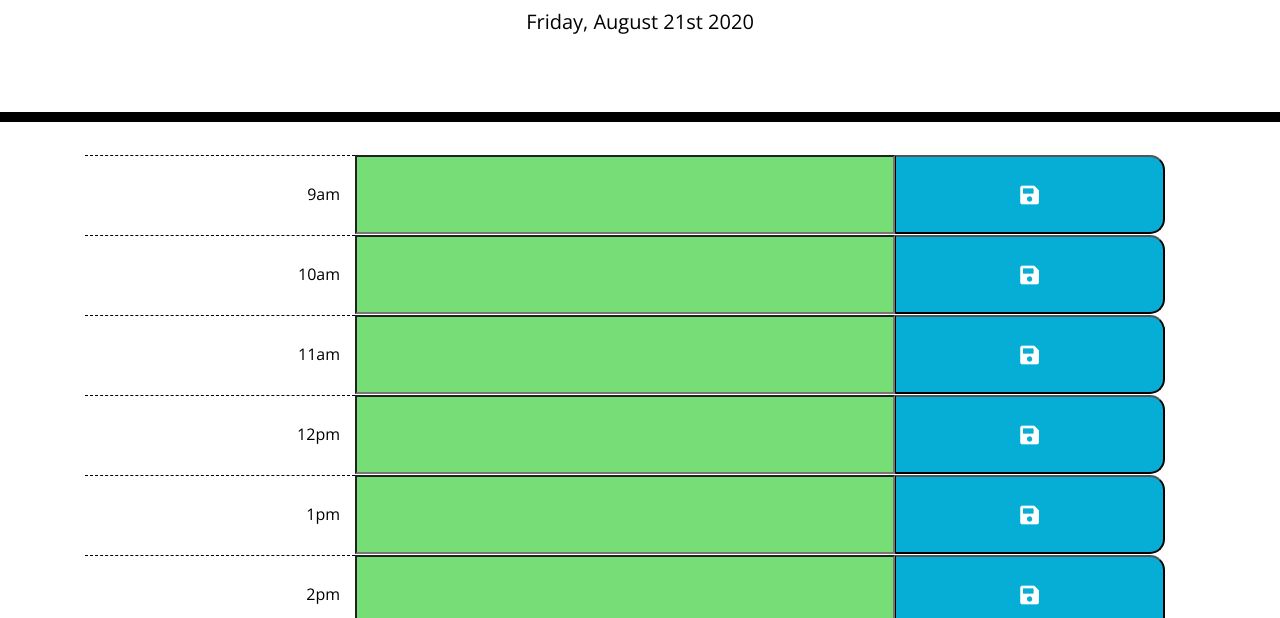
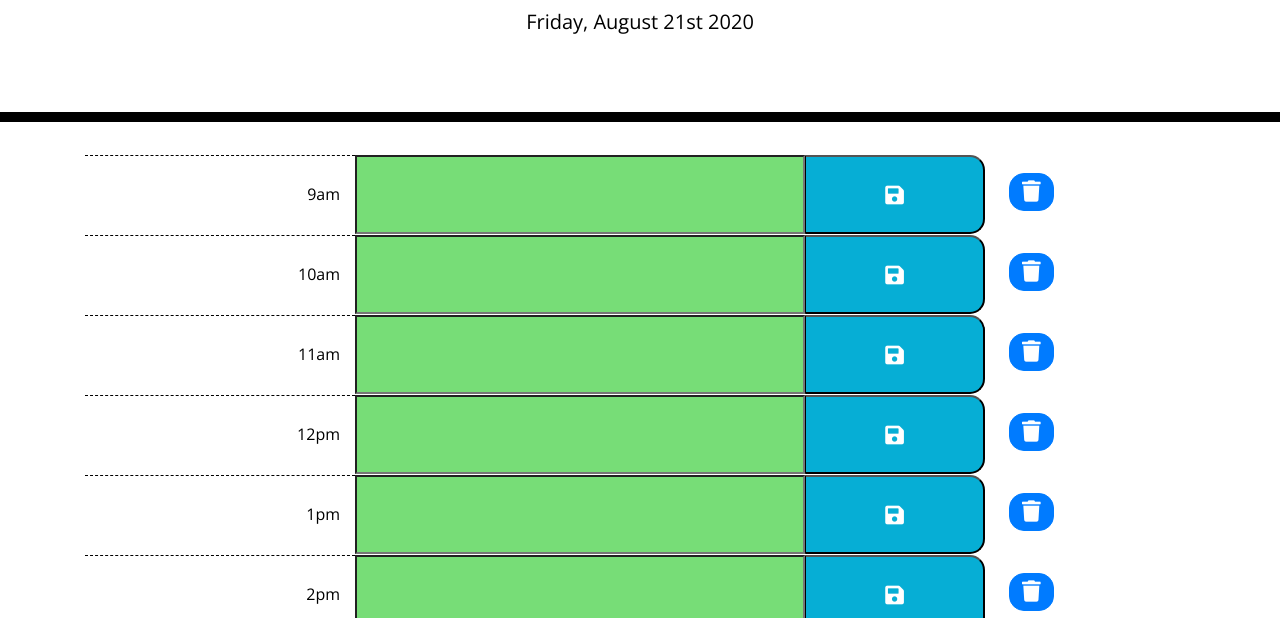
Before and after one commit to abraspin/UTA-H5-Work-Day-Scheduler-AAS, a plain HTML site: page index.html in a window 1280 px wide. Shown: the part 182-800 px from the top of the page. Drawn offline with nearby package versions, Linux system fonts and the light colour scheme.

Commit message:
delete individual todo item button rendered but non-functional

```diff
--- a/javascript.js
+++ b/javascript.js
@@ -36,7 +36,7 @@ $(document).ready(function () {
     localStorage.setItem(hourRowToSave, toDoItem);
   });
   ///////////////////////CLEAR ALL TODOS  /////////////////
-  $(".clear-hour").on("click", function (event) {
+  $(".clear-hours-all").on("click", function (event) {
     console.log("clear hour clicked!");
     clearAllToDos();
   });
@@ -70,7 +70,7 @@ function renderRows() {
     // TODO: or have I gone the totally wrong way about setting up the relationship between button and form?
     // TODO: or is it just one more event listener that is independent of the button?
     // also get rid of that test ID
-    var toDoColumn = $("<input type='text' class='col-md-6' id='test' placeholder=''></input>");
+    var toDoColumn = $("<input type='text' class='col-md-5' id='test' placeholder=''></input>");
 
     //we need this tag to match it with its corresponding save button
     toDoColumn.addClass("row-" + i);
@@ -91,7 +91,7 @@ function renderRows() {
     //might have to do class and pass that pesky i
 
     // finally we add the third column, a save button
-    var saveButtonColumn = $("<button  class = 'saveBtn col-md-3' />");
+    var saveButtonColumn = $("<button  class = 'saveBtn col-md-2' />");
 
     // and name it for future reference with loop index var
     saveButtonColumn.addClass("row-" + i);
@@ -102,6 +102,7 @@ function renderRows() {
     //append the button in all its splendor to the new row
     newRow.append(saveButtonColumn);
 
+    renderClearRowButton(newRow);
     // add our beautiful new dynamically rendered hour row
     mainBodyEl.append(newRow);
   }
@@ -119,7 +120,7 @@ function prefill() {
 }
 
 function renderClearAllButton(bodyElement) {
-  var clearToDoButton = $("<button  class = 'clear-hour my-2 btn btn-primary  center col-md-3' />");
+  var clearToDoButton = $("<button  class = 'clear-hours-all my-2 btn btn-primary  center col-md-3' />");
   //TODO: how do I do a newline? /n? /r? /n/r/ ?? ?
   clearToDoButton.text("Click Here to clear all To-do's");
   bodyElement.append(clearToDoButton);
@@ -132,3 +133,13 @@ function clearAllToDos() {
     localStorage.setItem("row-" + i, "");
   }
 }
+
+function renderClearRowButton(rowElement) {
+  var newDiv = $("<div class='text-right'><div>");
+  var clearToDoButton = $("<button  class = 'clear-hour ml-4 text-right btn btn-primary  center ' />");
+  //TODO: how do I do a newline? /n? /r? /n/r/ ?? ?
+  // clearToDoButton.text("Click Here to clear all To-do's");
+  newDiv.append(clearToDoButton);
+  clearToDoButton.append($("<i class='fa fa-trash fa-lg'></i>"));
+  rowElement.append(newDiv);
+}
--- a/style.css
+++ b/style.css
@@ -75,6 +75,11 @@ textarea {
   transition: all .3s ease-in-out;
 }
 
+.clear-hour {
+  border-radius: 15px;
+  margin-top: 25%;
+}
+
 /* TODO: I Really want to make it so when you hover over the BUTTON,
           it changes the styling on the ICON */
 /*
```
